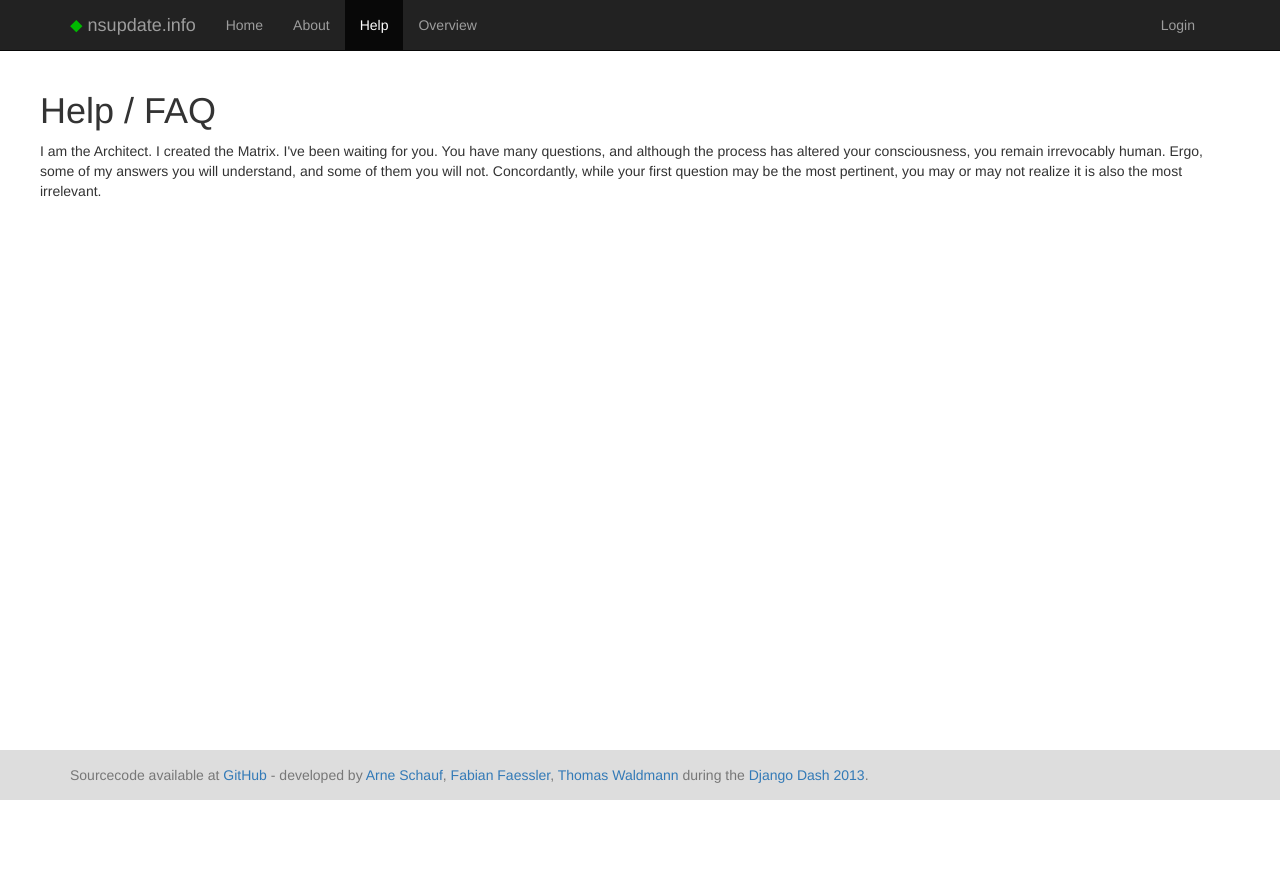
After one commit to nsupdate-info/nsupdate.info, a Django app: page /help/ in a window 1280 px wide. The commit adds this page. Run offline with Django 3.2, Linux system fonts and the light colour scheme; some libraries are stand-ins or nearby versions.

Commit message:
added help and about view

```diff
--- /dev/null
+++ b/nsupdate/main/templates/main/help.html
@@ -0,0 +1,12 @@
+{% extends "base.html" %}
+{% load bootstrap %}
+
+{% block content %}
+
+    <div class="row">
+        <h1>Help / FAQ</h1>
+         I am the Architect. I created the Matrix. I've been waiting for you. You have many questions, and although the process has altered your consciousness, you remain irrevocably human. Ergo, some of my answers you will understand, and some of them you will not. Concordantly, while your first question may be the most pertinent, you may or may not realize it is also the most irrelevant.
+    </div>
+
+
+{% endblock %}
--- a/nsupdate/main/urls.py
+++ b/nsupdate/main/urls.py
@@ -1,11 +1,13 @@
 from django.conf.urls import patterns, url
-from main.views import HomeView, OverviewView, HostView, DeleteHostView
+from main.views import HomeView, OverviewView, HostView, DeleteHostView, AboutView, HelpView
 from api.views import MyIpView, DetectIpView, NicUpdateView, AuthorizedNicUpdateView
 
 
 urlpatterns = patterns(
     '',
     url(r'^$', HomeView.as_view(), name="home"),
+    url(r'^about/$', AboutView.as_view(), name="about"),
+    url(r'^help/$', HelpView.as_view(), name="help"),
     url(r'^overview/$', OverviewView.as_view(), name='overview'),
     url(r'^host/(?P<pk>\d+)/$', HostView.as_view(), name='host_view'),
     url(r'^host/(?P<pk>\d+)/delete/$', DeleteHostView.as_view(), name='delete_host'),
--- a/nsupdate/main/views.py
+++ b/nsupdate/main/views.py
@@ -28,6 +28,24 @@ class HomeView(TemplateView):
         s[key] = ipaddr
         s.save()
 
+        return context
+
+
+class HelpView(TemplateView):
+    template_name = "main/help.html"
+
+    def get_context_data(self, *args, **kwargs):
+        context = super(HelpView, self).get_context_data(*args, **kwargs)
+        context['nav_help'] = True
+        return context
+
+
+class AboutView(TemplateView):
+    template_name = "main/about.html"
+
+    def get_context_data(self, *args, **kwargs):
+        context = super(AboutView, self).get_context_data(*args, **kwargs)
+        context['nav_about'] = True
         return context
 
 
--- a/nsupdate/nsupdate/templates/base.html
+++ b/nsupdate/nsupdate/templates/base.html
@@ -30,6 +30,8 @@
                 <div class="collapse navbar-collapse">
                     <ul class="nav navbar-nav">
                         <li{% if nav_home %} class="active"{% endif %}><a href="{% url 'home' %}">Home</a></li>
+                        <li{% if nav_about %} class="active"{% endif %}><a href="{% url 'about' %}">About</a></li>
+                        <li{% if nav_help %} class="active"{% endif %}><a href="{% url 'help' %}">Help</a></li>
                         <li{% if nav_overview %} class="active"{% endif %}><a href="{% url 'overview' %}">Overview</a></li>
                     </ul>
                     <ul class="nav navbar-nav pull-right">
```
Also changed, not shown: nsupdate/main/templates/main/about.html (added, +9 -0 lines).
